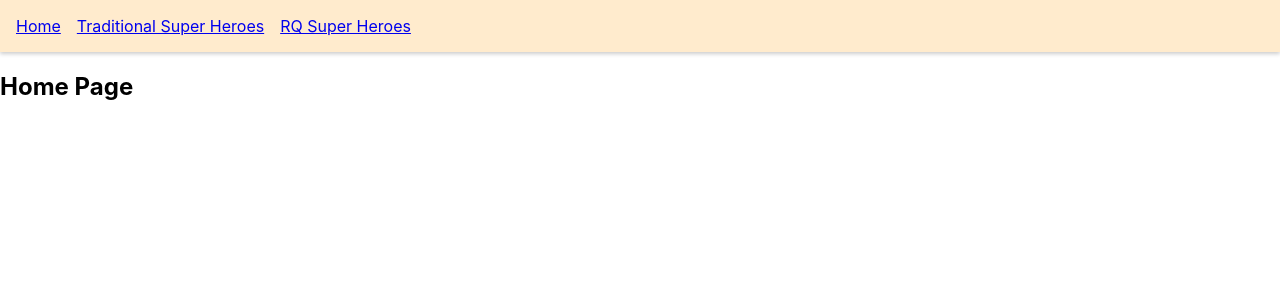
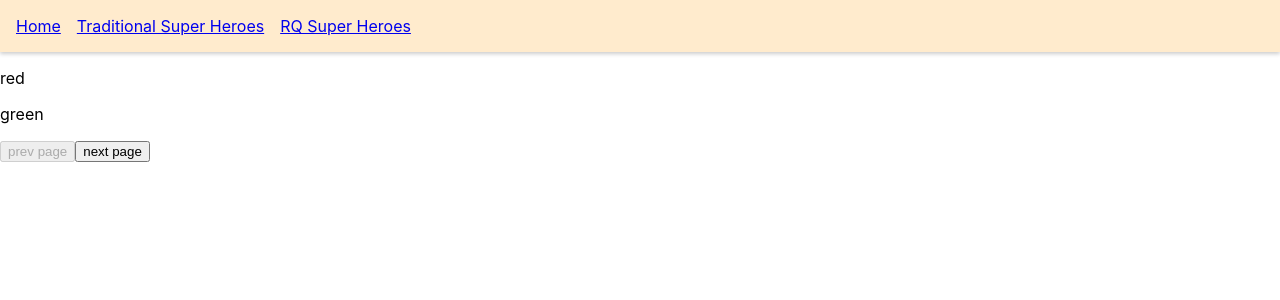
Before and after one commit to AlAminKh03/react-query, a React (Create React App) app: page /rq-paginated in a window 1280 px wide. Shown: the top 300 px of the page. Built offline with nearby package versions, Linux system fonts and the light colour scheme; data requests are answered from the project's data file.

Commit message:
pagination implimented

```diff
--- a/db.json
+++ b/db.json
@@ -54,5 +54,39 @@
         "angular"
       ]
     }
+  ],
+  "colors": [
+    {
+      "id": "1",
+      "label": "red"
+    },
+    {
+      "id": "2",
+      "label": "green"
+    },
+    {
+      "id": "3",
+      "label": "purple"
+    },
+    {
+      "id": "4",
+      "label": "pink"
+    },
+    {
+      "id": "5",
+      "label": "blue"
+    },
+    {
+      "id": "6",
+      "label": "yellow"
+    },
+    {
+      "id": "7",
+      "label": "skyblue"
+    },
+    {
+      "id": "8",
+      "label": "black"
+    }
   ]
 }
--- a/src/App.js
+++ b/src/App.js
@@ -9,6 +9,8 @@ import RQSuperhero from './components/RQSuperhero.page'
 import ParrallelQuries from './components/ParrallelQuries.page'
 import RQdynamicParallel from './components/RQdynamicParallel.page'
 import RQDefented from './components/RQDefented.page'
+import PaginatedQueries from './components/PaginatedQueries.page'
+import InfintieQueries from './components/InfintieQueries.page'
 
 const queryClient = new QueryClient()
 
@@ -33,6 +35,12 @@ function App() {
           <Switch>
             <Route path='/super-heroes'>
               <SuperHeroesPage />
+            </Route>
+            <Route path='/rq-paginated'>
+              <PaginatedQueries />
+            </Route>
+            <Route path='/rq-infiniteQueries'>
+              <InfintieQueries />
             </Route>
             <Route path='/rq-super-heroes'>
               <RQSuperHeroesPage />
--- /dev/null
+++ b/src/components/InfintieQueries.page.js
@@ -0,0 +1,11 @@
+import React from 'react';
+
+const InfintieQueries = () => {
+    return (
+        <div>
+
+        </div>
+    );
+};
+
+export default InfintieQueries;
--- /dev/null
+++ b/src/components/PaginatedQueries.page.js
@@ -0,0 +1,37 @@
+import axios from 'axios';
+import React, { useState } from 'react';
+import { useQuery } from 'react-query';
+
+const fetchcolorBypage = ({ queryKey }) => {
+    const pageNumber = queryKey[1]
+    return axios.get(`http://localhost:4000/colors?_limit=2&_page=${pageNumber}`)
+}
+const PaginatedQueries = () => {
+    const [pageNumber, setPageNumber] = useState(1)
+    const { isLoading, data, isError, error } = useQuery(['color', pageNumber], fetchcolorBypage,
+        {
+            keepPreviousData: true
+        })
+    if (isLoading) {
+        <p>Loading...</p>
+    }
+    if (isError) {
+        <p>{error.message}</p>
+    }
+    console.log(data)
+    return (
+        <div>
+            <div>
+                {data?.data.map(color => {
+                    return <p>{color.label}</p>
+                })}
+            </div>
+            <div>
+                <button onClick={() => setPageNumber(page => page - 1)} disabled={pageNumber === 1}>prev page</button>
+                <button onClick={() => setPageNumber(page => page + 1)} disabled={pageNumber === 4}>next page</button>
+            </div>
+        </div>
+    );
+};
+
+export default PaginatedQueries;
```
